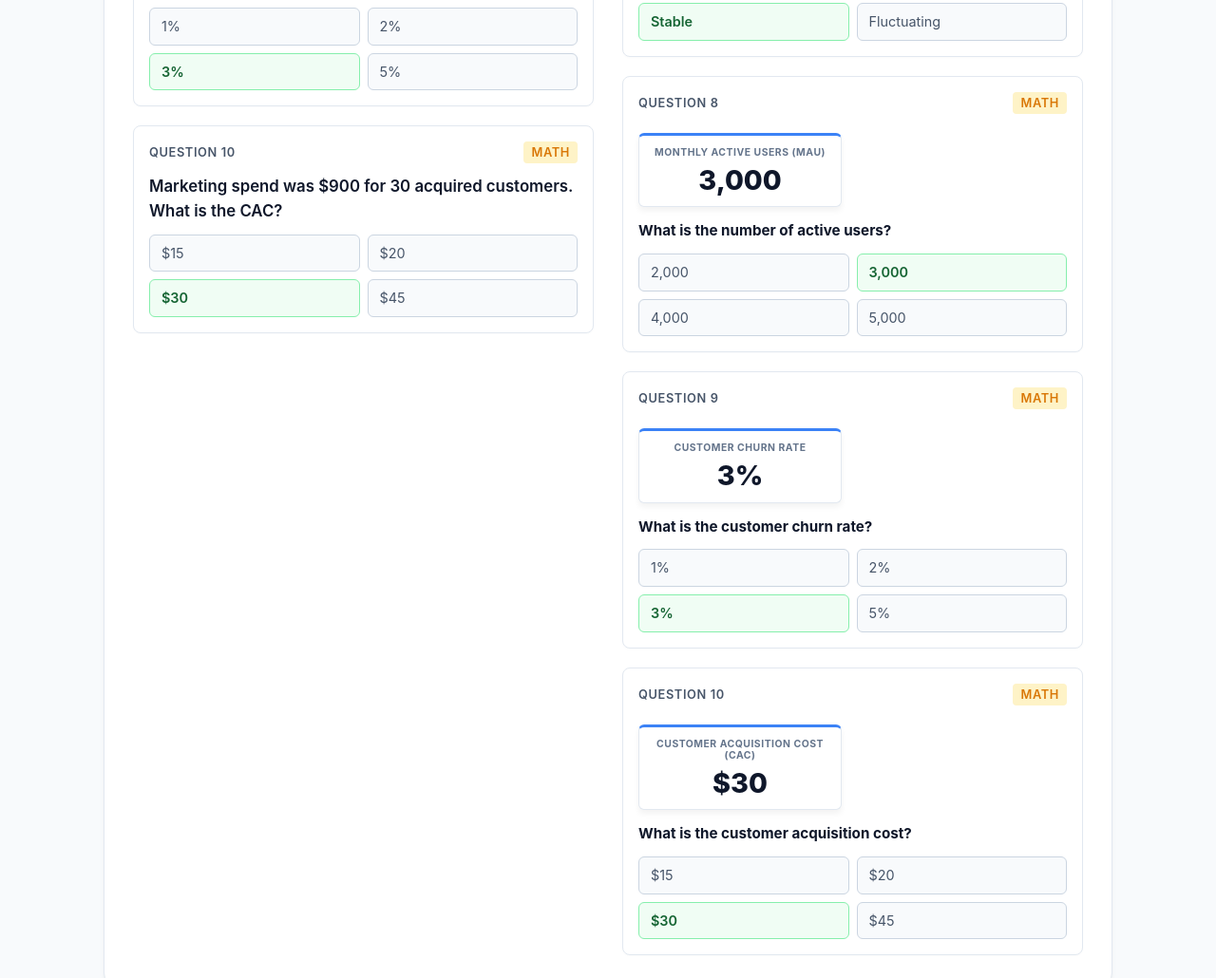
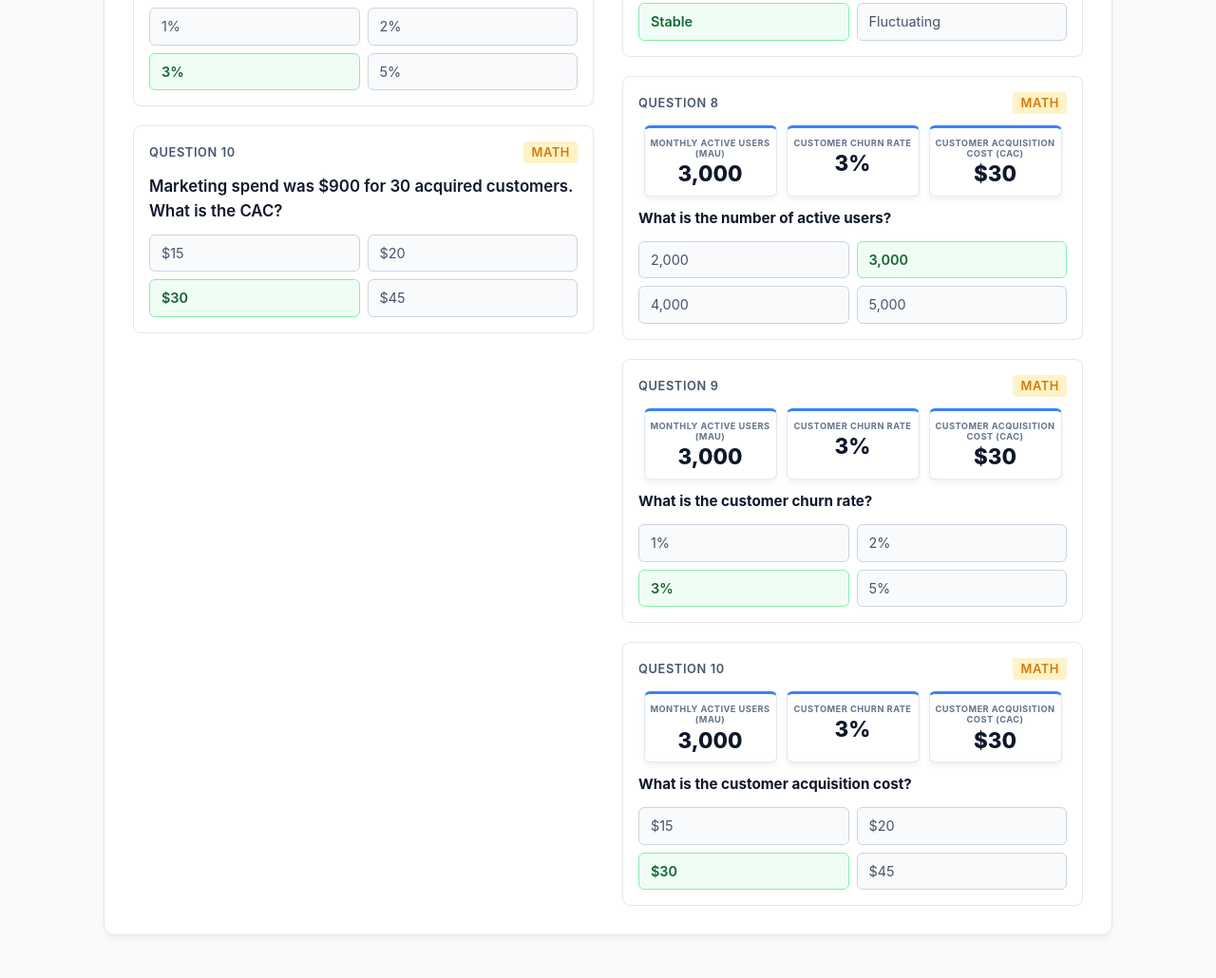
Before and after one commit to Bede-Ozy/henotes-data-dossier-ltd, a website: page projects/cognitive_game/sample_preview.html in a window 1280 px wide. Shown: the part 2313-3343 px from the top of the page at 95% size. Drawn offline with Linux system fonts and the light colour scheme.

Commit message:
style: reduce KPI card widths and font sizes in Round 2 Q8-10 to align on one line

```diff
--- a/projects/cognitive_game/questions.js
+++ b/projects/cognitive_game/questions.js
@@ -251,21 +251,21 @@ const getIndustryQuestions = (name, prefix, configs) => {
     {
       id: `${prefix}_rec_8`,
       instruction: "Identify the business KPI value.",
-      prompt: `<div class="dashboard-kpi-card"><span class="kpi-label">${configs.q8_kpi_title}</span><span class="kpi-value">${configs.q8_kpi_value}</span></div><div class="kpi-question">What is the number of active users?</div>`,
+      prompt: `<div class="kpi-cards-row"><div class="dashboard-kpi-card"><span class="kpi-label">${configs.q8_kpi_title}</span><span class="kpi-value">${configs.q8_kpi_value}</span></div><div class="dashboard-kpi-card"><span class="kpi-label">${configs.q9_kpi_title}</span><span class="kpi-value">${configs.q9_kpi_value}</span></div><div class="dashboard-kpi-card"><span class="kpi-label">${configs.q10_kpi_title}</span><span class="kpi-value">${configs.q10_kpi_value}</span></div></div><div class="kpi-question">What is the number of active users?</div>`,
       options: configs.q8_options,
       answer: configs.q8_kpi_value
     },
     {
       id: `${prefix}_rec_9`,
       instruction: "Identify the business KPI value.",
-      prompt: `<div class="dashboard-kpi-card"><span class="kpi-label">${configs.q9_kpi_title}</span><span class="kpi-value">${configs.q9_kpi_value}</span></div><div class="kpi-question">What is the customer churn rate?</div>`,
+      prompt: `<div class="kpi-cards-row"><div class="dashboard-kpi-card"><span class="kpi-label">${configs.q8_kpi_title}</span><span class="kpi-value">${configs.q8_kpi_value}</span></div><div class="dashboard-kpi-card"><span class="kpi-label">${configs.q9_kpi_title}</span><span class="kpi-value">${configs.q9_kpi_value}</span></div><div class="dashboard-kpi-card"><span class="kpi-label">${configs.q10_kpi_title}</span><span class="kpi-value">${configs.q10_kpi_value}</span></div></div><div class="kpi-question">What is the customer churn rate?</div>`,
       options: configs.q9_options,
       answer: configs.q9_kpi_value
     },
     {
       id: `${prefix}_rec_10`,
       instruction: "Identify the business KPI value.",
-      prompt: `<div class="dashboard-kpi-card"><span class="kpi-label">${configs.q10_kpi_title}</span><span class="kpi-value">${configs.q10_kpi_value}</span></div><div class="kpi-question">What is the customer acquisition cost?</div>`,
+      prompt: `<div class="kpi-cards-row"><div class="dashboard-kpi-card"><span class="kpi-label">${configs.q8_kpi_title}</span><span class="kpi-value">${configs.q8_kpi_value}</span></div><div class="dashboard-kpi-card"><span class="kpi-label">${configs.q9_kpi_title}</span><span class="kpi-value">${configs.q9_kpi_value}</span></div><div class="dashboard-kpi-card"><span class="kpi-label">${configs.q10_kpi_title}</span><span class="kpi-value">${configs.q10_kpi_value}</span></div></div><div class="kpi-question">What is the customer acquisition cost?</div>`,
       options: configs.q10_options,
       answer: configs.q10_kpi_value
     }
--- a/projects/cognitive_game/sample_preview.html
+++ b/projects/cognitive_game/sample_preview.html
@@ -263,6 +263,34 @@
       gap: 6px;
       border-top: 3px solid #3b82f6;
       display: inline-flex;
+    }
+
+    .kpi-cards-row {
+      display: flex;
+      flex-direction: row;
+      flex-wrap: nowrap;
+      justify-content: center;
+      gap: 10px;
+      margin: 8px auto 12px;
+      width: 100%;
+    }
+
+    .kpi-cards-row .dashboard-kpi-card {
+      margin: 0;
+      display: flex;
+      flex: 1;
+      min-width: 0;
+      max-width: 130px;
+      padding: 10px 4px;
+      gap: 4px;
+    }
+
+    .kpi-cards-row .dashboard-kpi-card .kpi-label {
+      font-size: 0.58rem;
+    }
+
+    .kpi-cards-row .dashboard-kpi-card .kpi-value {
+      font-size: 1.4rem;
     }
 
     .kpi-label {
@@ -710,9 +738,19 @@
             <span class="q-type type-math">Math</span>
           </div>
           <div class="q-prompt">
+            <div class="kpi-cards-row">
               <div class="dashboard-kpi-card">
                 <span class="kpi-label">Monthly Active Users (MAU)</span>
                 <span class="kpi-value">3,000</span>
+              </div>
+              <div class="dashboard-kpi-card">
+                <span class="kpi-label">Customer Churn Rate</span>
+                <span class="kpi-value">3%</span>
+              </div>
+              <div class="dashboard-kpi-card">
+                <span class="kpi-label">Customer Acquisition Cost (CAC)</span>
+                <span class="kpi-value">$30</span>
+              </div>
             </div>
             <div class="kpi-question">What is the number of active users?</div>
           </div>
@@ -731,9 +769,19 @@
             <span class="q-type type-math">Math</span>
           </div>
           <div class="q-prompt">
+            <div class="kpi-cards-row">
+              <div class="dashboard-kpi-card">
+                <span class="kpi-label">Monthly Active Users (MAU)</span>
+                <span class="kpi-value">3,000</span>
+              </div>
               <div class="dashboard-kpi-card">
                 <span class="kpi-label">Customer Churn Rate</span>
                 <span class="kpi-value">3%</span>
+              </div>
+              <div class="dashboard-kpi-card">
+                <span class="kpi-label">Customer Acquisition Cost (CAC)</span>
+                <span class="kpi-value">$30</span>
+              </div>
             </div>
             <div class="kpi-question">What is the customer churn rate?</div>
           </div>
@@ -752,9 +800,19 @@
             <span class="q-type type-math">Math</span>
           </div>
           <div class="q-prompt">
+            <div class="kpi-cards-row">
+              <div class="dashboard-kpi-card">
+                <span class="kpi-label">Monthly Active Users (MAU)</span>
+                <span class="kpi-value">3,000</span>
+              </div>
+              <div class="dashboard-kpi-card">
+                <span class="kpi-label">Customer Churn Rate</span>
+                <span class="kpi-value">3%</span>
+              </div>
               <div class="dashboard-kpi-card">
                 <span class="kpi-label">Customer Acquisition Cost (CAC)</span>
                 <span class="kpi-value">$30</span>
+              </div>
             </div>
             <div class="kpi-question">What is the customer acquisition cost?</div>
           </div>
--- a/projects/cognitive_game/styles.css
+++ b/projects/cognitive_game/styles.css
@@ -894,6 +894,35 @@ h2 {
   border-color: var(--primary);
 }
 
+.kpi-cards-row {
+  display: flex;
+  flex-direction: row;
+  flex-wrap: nowrap;
+  justify-content: center;
+  gap: 12px;
+  margin: 10px auto 20px;
+  width: 100%;
+}
+
+.kpi-cards-row .dashboard-kpi-card {
+  margin: 0;
+  flex: 1;
+  min-width: 0;
+  max-width: 160px;
+  padding: 12px 8px;
+  gap: 6px;
+  border-top-width: 3px;
+}
+
+.kpi-cards-row .dashboard-kpi-card .kpi-label {
+  font-size: 0.7rem;
+  letter-spacing: 0.04em;
+}
+
+.kpi-cards-row .dashboard-kpi-card .kpi-value {
+  font-size: 1.8rem;
+}
+
 .kpi-label {
   font-size: 0.85rem;
   font-weight: 700;
```
Lines whose indentation alone changed are shown as unchanged.
